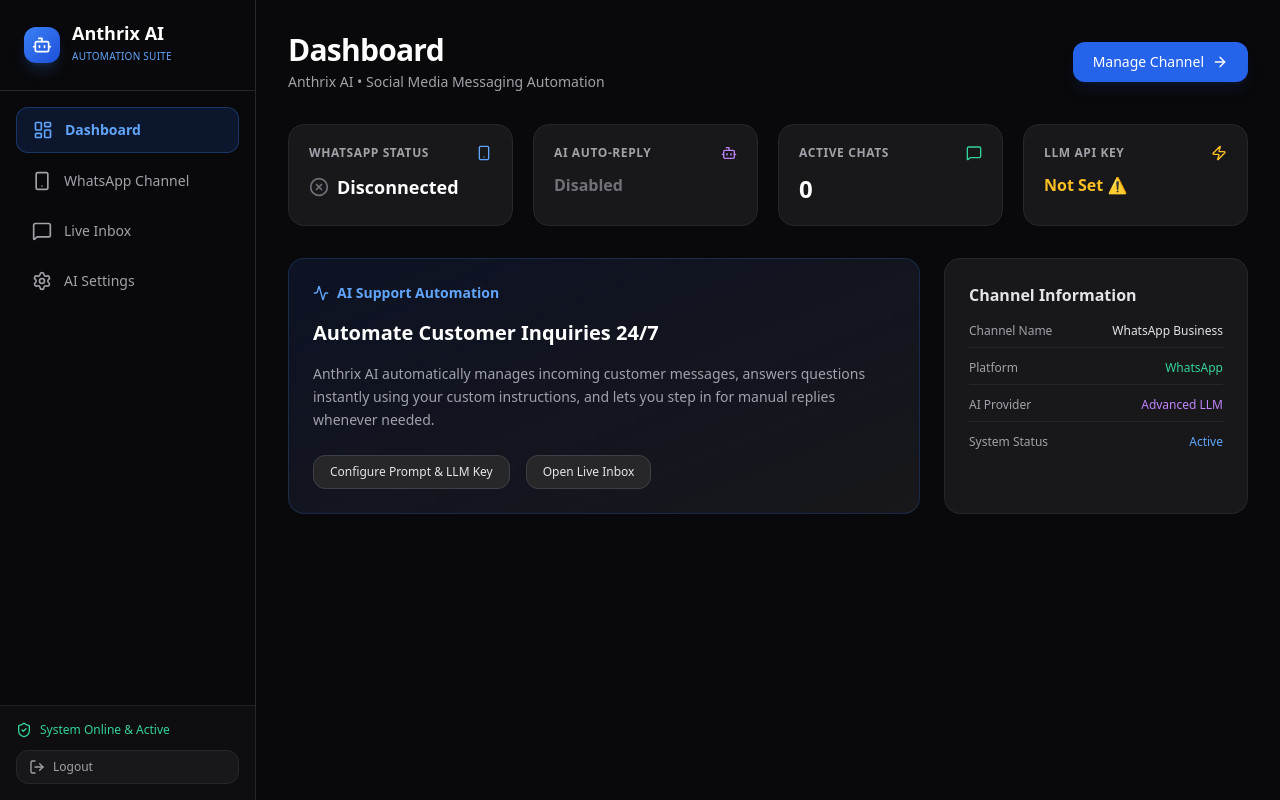
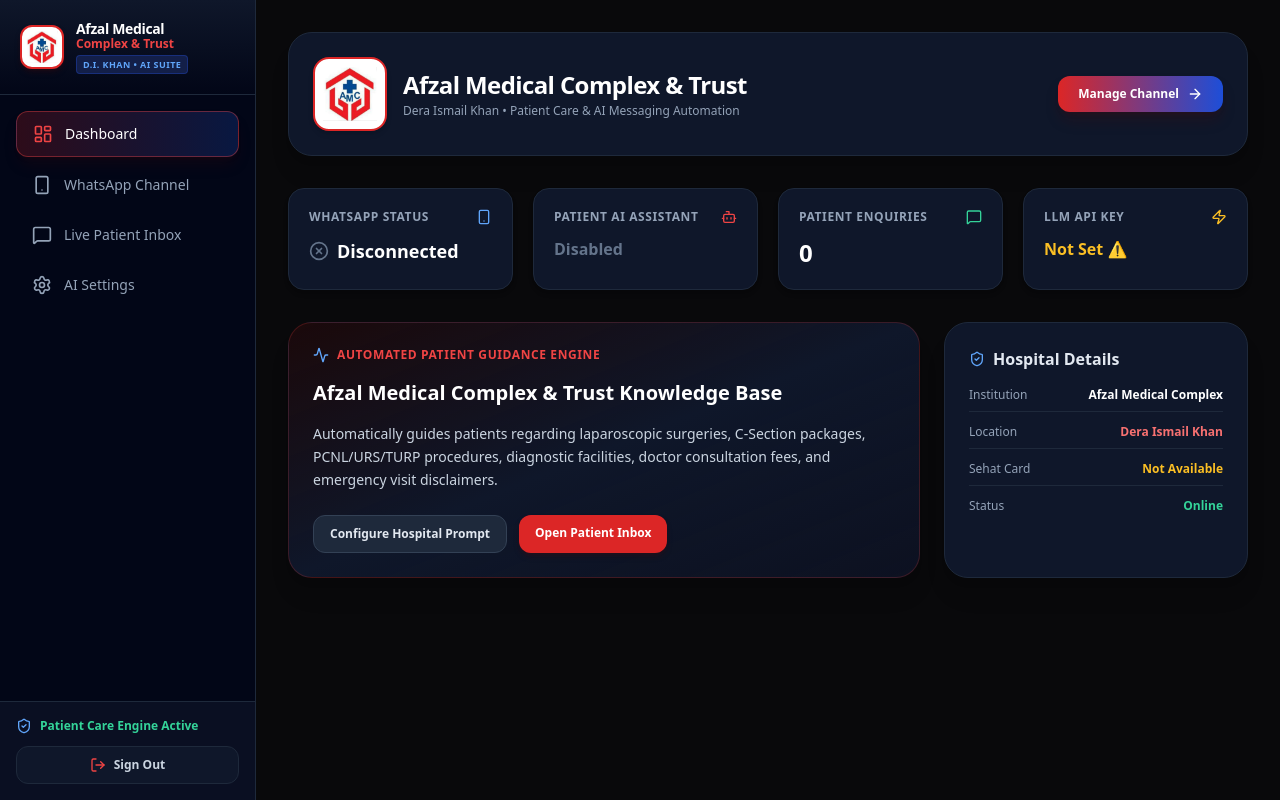
Before and after one commit to thomassatalbay-eng/Whatsapp, a Next.js app in the folder frontend/: page / in a window 1280 px wide. Built offline with nearby package versions, Linux system fonts and the light colour scheme; no server answers; sample sign-in values are in the browser's storage.

Commit message:
Rebrand to Afzal Medical Complex & Trust with logo and Red/Blue theme

```diff
--- a/frontend/src/app/login/page.tsx
+++ b/frontend/src/app/login/page.tsx
@@ -1,9 +1,10 @@
 "use client";
 
 import { useState } from "react";
+import Image from "next/image";
 import { useRouter } from "next/navigation";
 import { fetchApi } from "@/lib/api";
-import { Lock, User, Bot, LogIn, ShieldCheck, AlertCircle } from "lucide-react";
+import { Lock, User, LogIn, ShieldCheck, AlertCircle } from "lucide-react";
 
 export default function LoginPage() {
   const router = useRouter();
@@ -37,23 +38,32 @@
   };
 
   return (
-    <div className="min-h-[80vh] flex items-center justify-center p-4">
-      <div className="w-full max-w-md space-y-8 bg-zinc-900 p-8 rounded-3xl border border-zinc-800 shadow-2xl">
+    <div className="min-h-screen flex items-center justify-center p-4 bg-slate-950">
+      <div className="w-full max-w-md space-y-8 bg-slate-900 p-8 rounded-3xl border-2 border-slate-800 shadow-2xl shadow-red-950/20">
         {/* Header Logo & Title */}
-        <div className="text-center space-y-3">
-          <div className="inline-flex items-center justify-center w-14 h-14 rounded-2xl bg-gradient-to-br from-blue-500 to-blue-700 shadow-lg shadow-blue-500/20">
-            <Bot className="text-white w-7 h-7" />
+        <div className="text-center space-y-4">
+          <div className="inline-block p-2 rounded-2xl bg-white border-2 border-red-600 shadow-lg shadow-red-900/30">
+            <Image
+              src="/amc-logo.jpg"
+              alt="Afzal Medical Complex Logo"
+              width={72}
+              height={72}
+              className="object-contain mx-auto"
+            />
           </div>
           <div>
-            <h1 className="text-2xl font-extrabold text-white tracking-tight">Afzal Medical Complex</h1>
-            <p className="text-xs text-blue-400 font-medium tracking-wide mt-1">ADMINISTRATOR LOGIN</p>
+            <h1 className="text-2xl font-black text-white tracking-tight">Afzal Medical Complex</h1>
+            <h2 className="text-sm font-bold text-red-500 tracking-wide">& Trust • D.I. Khan</h2>
+            <p className="text-xs text-blue-400 font-medium tracking-wider mt-1.5 uppercase">
+              AI Patient Care Administrator Portal
+            </p>
           </div>
         </div>
 
         {/* Error Alert */}
         {error && (
-          <div className="p-4 rounded-xl bg-red-500/10 border border-red-500/20 text-red-400 text-xs flex items-center gap-2">
-            <AlertCircle className="w-4 h-4 shrink-0" />
+          <div className="p-4 rounded-xl bg-red-500/10 border border-red-500/30 text-red-400 text-xs flex items-center gap-2">
+            <AlertCircle className="w-4 h-4 shrink-0 text-red-500" />
             <span>{error}</span>
           </div>
         )}
@@ -61,8 +71,8 @@
         {/* Login Form */}
         <form onSubmit={handleLogin} className="space-y-5">
           <div className="space-y-2">
-            <label className="block text-xs font-semibold uppercase text-zinc-400 tracking-wider">
-              Username
+            <label className="block text-xs font-bold uppercase text-slate-300 tracking-wider">
+              Admin Username
             </label>
             <div className="relative">
               <input
@@ -70,15 +80,15 @@
                 value={username}
                 onChange={(e) => setUsername(e.target.value)}
                 placeholder="Enter username..."
-                className="w-full bg-zinc-950 border border-zinc-800 rounded-xl pl-10 pr-4 py-3 text-sm text-white focus:outline-none focus:border-blue-500 transition-all"
+                className="w-full bg-slate-950 border border-slate-800 rounded-xl pl-10 pr-4 py-3 text-sm text-white focus:outline-none focus:border-red-500 transition-all"
                 required
               />
-              <User className="w-4 h-4 text-zinc-500 absolute left-3.5 top-1/2 -translate-y-1/2" />
+              <User className="w-4 h-4 text-slate-500 absolute left-3.5 top-1/2 -translate-y-1/2" />
             </div>
           </div>
 
           <div className="space-y-2">
-            <label className="block text-xs font-semibold uppercase text-zinc-400 tracking-wider">
+            <label className="block text-xs font-bold uppercase text-slate-300 tracking-wider">
               Password
             </label>
             <div className="relative">
@@ -87,31 +97,31 @@
                 value={password}
                 onChange={(e) => setPassword(e.target.value)}
                 placeholder="Enter password..."
-                className="w-full bg-zinc-950 border border-zinc-800 rounded-xl pl-10 pr-4 py-3 text-sm text-white focus:outline-none focus:border-blue-500 transition-all"
+                className="w-full bg-slate-950 border border-slate-800 rounded-xl pl-10 pr-4 py-3 text-sm text-white focus:outline-none focus:border-red-500 transition-all"
                 required
               />
-              <Lock className="w-4 h-4 text-zinc-500 absolute left-3.5 top-1/2 -translate-y-1/2" />
+              <Lock className="w-4 h-4 text-slate-500 absolute left-3.5 top-1/2 -translate-y-1/2" />
             </div>
           </div>
 
           <button
             type="submit"
             disabled={loading}
-            className="w-full py-3.5 bg-blue-600 hover:bg-blue-500 text-white font-semibold rounded-xl text-sm flex items-center justify-center gap-2 shadow-lg shadow-blue-900/20 transition-all"
+            className="w-full py-3.5 bg-gradient-to-r from-red-600 to-blue-700 hover:from-red-500 hover:to-blue-600 text-white font-bold rounded-xl text-sm flex items-center justify-center gap-2 shadow-lg shadow-red-900/30 transition-all"
           >
             {loading ? (
               <div className="w-4 h-4 border-2 border-white border-t-transparent rounded-full animate-spin" />
             ) : (
               <>
-                <LogIn className="w-4 h-4" /> Sign In
+                <LogIn className="w-4 h-4" /> Secure Admin Login
               </>
             )}
           </button>
         </form>
 
         {/* Security badge */}
-        <div className="flex items-center justify-center gap-2 text-xs text-zinc-500 pt-2 border-t border-zinc-800/80">
-          <ShieldCheck className="w-4 h-4 text-emerald-400" /> Secure Admin Access
+        <div className="flex items-center justify-center gap-2 text-xs text-slate-400 pt-3 border-t border-slate-800">
+          <ShieldCheck className="w-4 h-4 text-blue-400" /> Authorized Medical Personnel Only
         </div>
       </div>
     </div>
--- a/frontend/src/app/page.tsx
+++ b/frontend/src/app/page.tsx
@@ -1,8 +1,9 @@
 "use client";
 
 import { useState, useEffect } from "react";
+import Image from "next/image";
 import { fetchApi } from "@/lib/api";
-import { Smartphone, Bot, MessageSquare, Zap, Activity, CheckCircle2, XCircle, ArrowRight } from "lucide-react";
+import { Smartphone, Bot, MessageSquare, Zap, Activity, CheckCircle2, XCircle, ArrowRight, ShieldCheck } from "lucide-react";
 import Link from "next/link";
 
 export default function DashboardPage() {
@@ -37,27 +38,38 @@
   return (
     <div className="space-y-8 max-w-6xl mx-auto">
       {/* Header */}
-      <div className="flex justify-between items-center">
-        <div>
-          <h1 className="text-3xl font-extrabold text-white tracking-tight">Dashboard</h1>
-          <p className="text-zinc-400 mt-1 text-sm">
-            Anthrix AI • Social Media Messaging Automation
-          </p>
+      <div className="flex flex-col sm:flex-row justify-between items-start sm:items-center gap-4 bg-slate-900 p-6 rounded-3xl border border-slate-800 shadow-xl">
+        <div className="flex items-center gap-4">
+          <div className="p-2 rounded-2xl bg-white border-2 border-red-600 shadow-md shrink-0">
+            <Image
+              src="/amc-logo.jpg"
+              alt="Afzal Medical Complex Logo"
+              width={54}
+              height={54}
+              className="object-contain"
+            />
+          </div>
+          <div>
+            <h1 className="text-2xl font-black text-white tracking-tight">Afzal Medical Complex & Trust</h1>
+            <p className="text-slate-400 text-xs font-medium mt-0.5">
+              Dera Ismail Khan • Patient Care & AI Messaging Automation
+            </p>
+          </div>
         </div>
 
         <Link
           href="/instance"
-          className="inline-flex items-center gap-2 px-5 py-2.5 rounded-xl bg-blue-600 hover:bg-blue-500 text-white font-medium shadow-lg shadow-blue-900/20 transition-all text-sm"
+          className="inline-flex items-center gap-2 px-5 py-2.5 rounded-xl bg-gradient-to-r from-red-600 to-blue-700 hover:from-red-500 hover:to-blue-600 text-white font-bold shadow-lg shadow-red-950/30 transition-all text-xs"
         >
           Manage Channel <ArrowRight className="w-4 h-4" />
         </Link>
       </div>
 
-      {/* Quick Stats */}
+      {/* Quick Stats Grid */}
       <div className="grid grid-cols-1 md:grid-cols-4 gap-5">
         {/* Status Card */}
-        <div className="p-5 rounded-2xl bg-zinc-900 border border-zinc-800 space-y-3">
-          <div className="flex justify-between items-center text-zinc-400 text-xs font-semibold uppercase tracking-wider">
+        <div className="p-5 rounded-2xl bg-slate-900 border border-slate-800 space-y-3 shadow-md">
+          <div className="flex justify-between items-center text-slate-400 text-xs font-bold uppercase tracking-wider">
             WhatsApp Status
             <Smartphone className="w-4 h-4 text-blue-400" />
           </div>
@@ -67,7 +79,7 @@
             ) : isConnecting ? (
               <div className="w-4 h-4 border-2 border-amber-400 border-t-transparent rounded-full animate-spin shrink-0" />
             ) : (
-              <XCircle className="w-5 h-5 text-zinc-500 shrink-0" />
+              <XCircle className="w-5 h-5 text-slate-500 shrink-0" />
             )}
             <span className="text-lg font-bold text-white">
               {isConnected ? "Connected" : isConnecting ? "Connecting..." : "Disconnected"}
@@ -76,26 +88,26 @@
         </div>
 
         {/* AI Auto-reply Card */}
-        <div className="p-5 rounded-2xl bg-zinc-900 border border-zinc-800 space-y-3">
-          <div className="flex justify-between items-center text-zinc-400 text-xs font-semibold uppercase tracking-wider">
-            AI Auto-Reply
-            <Bot className="w-4 h-4 text-purple-400" />
+        <div className="p-5 rounded-2xl bg-slate-900 border border-slate-800 space-y-3 shadow-md">
+          <div className="flex justify-between items-center text-slate-400 text-xs font-bold uppercase tracking-wider">
+            Patient AI Assistant
+            <Bot className="w-4 h-4 text-red-500" />
           </div>
           <div className="text-lg font-bold text-white flex items-center gap-2">
             {settings?.autoReplyEnabled ? (
-              <span className="text-emerald-400 flex items-center gap-1.5 text-base">
+              <span className="text-emerald-400 flex items-center gap-1.5 text-base font-bold">
                 <span className="w-2.5 h-2.5 rounded-full bg-emerald-400 animate-pulse" /> Active
               </span>
             ) : (
-              <span className="text-zinc-500 text-base">Disabled</span>
+              <span className="text-slate-500 text-base font-bold">Disabled</span>
             )}
           </div>
         </div>
 
         {/* Total Conversations */}
-        <div className="p-5 rounded-2xl bg-zinc-900 border border-zinc-800 space-y-3">
-          <div className="flex justify-between items-center text-zinc-400 text-xs font-semibold uppercase tracking-wider">
-            Active Chats
+        <div className="p-5 rounded-2xl bg-slate-900 border border-slate-800 space-y-3 shadow-md">
+          <div className="flex justify-between items-center text-slate-400 text-xs font-bold uppercase tracking-wider">
+            Patient Enquiries
             <MessageSquare className="w-4 h-4 text-emerald-400" />
           </div>
           <div className="text-2xl font-bold text-white">
@@ -104,8 +116,8 @@
         </div>
 
         {/* LLM Key Status */}
-        <div className="p-5 rounded-2xl bg-zinc-900 border border-zinc-800 space-y-3">
-          <div className="flex justify-between items-center text-zinc-400 text-xs font-semibold uppercase tracking-wider">
+        <div className="p-5 rounded-2xl bg-slate-900 border border-slate-800 space-y-3 shadow-md">
+          <div className="flex justify-between items-center text-slate-400 text-xs font-bold uppercase tracking-wider">
             LLM API Key
             <Zap className="w-4 h-4 text-amber-400" />
           </div>
@@ -119,53 +131,55 @@
         </div>
       </div>
 
-      {/* Main Grid */}
+      {/* Main Content Grid */}
       <div className="grid grid-cols-1 md:grid-cols-3 gap-6">
-        {/* Quick Action Box */}
-        <div className="p-6 rounded-2xl bg-gradient-to-br from-blue-900/20 to-zinc-900 border border-blue-500/20 md:col-span-2 space-y-4">
-          <div className="flex items-center gap-2 text-blue-400 font-semibold text-sm">
-            <Activity className="w-4 h-4" /> AI Support Automation
+        {/* Patient Care Banner */}
+        <div className="p-6 rounded-3xl bg-gradient-to-br from-red-950/30 via-slate-900 to-blue-950/30 border border-red-500/20 md:col-span-2 space-y-4 shadow-xl">
+          <div className="flex items-center gap-2 text-red-500 font-bold text-xs uppercase tracking-wider">
+            <Activity className="w-4 h-4 text-blue-400" /> Automated Patient Guidance Engine
           </div>
-          <h2 className="text-xl font-bold text-white">Automate Customer Inquiries 24/7</h2>
-          <p className="text-sm text-zinc-400 leading-relaxed">
-            Anthrix AI automatically manages incoming customer messages, answers questions instantly using your custom instructions, and lets you step in for manual replies whenever needed.
+          <h2 className="text-xl font-extrabold text-white">Afzal Medical Complex & Trust Knowledge Base</h2>
+          <p className="text-sm text-slate-300 leading-relaxed">
+            Automatically guides patients regarding laparoscopic surgeries, C-Section packages, PCNL/URS/TURP procedures, diagnostic facilities, doctor consultation fees, and emergency visit disclaimers.
           </p>
 
-          <div className="flex gap-4 pt-2">
+          <div className="flex flex-wrap gap-3 pt-2">
             <Link
               href="/settings"
-              className="px-4 py-2 rounded-xl bg-zinc-800 hover:bg-zinc-700 text-zinc-200 font-medium text-xs border border-zinc-700 transition-all"
+              className="px-4 py-2.5 rounded-xl bg-slate-800 hover:bg-slate-700 text-slate-200 font-semibold text-xs border border-slate-700 transition-all"
             >
-              Configure Prompt & LLM Key
+              Configure Hospital Prompt
             </Link>
             <Link
               href="/chats"
-              className="px-4 py-2 rounded-xl bg-zinc-800 hover:bg-zinc-700 text-zinc-200 font-medium text-xs border border-zinc-700 transition-all"
+              className="px-4 py-2.5 rounded-xl bg-red-600 hover:bg-red-500 text-white font-bold text-xs shadow-md shadow-red-950/30 transition-all"
             >
-              Open Live Inbox
+              Open Patient Inbox
             </Link>
           </div>
         </div>
 
-        {/* System Info */}
-        <div className="p-6 rounded-2xl bg-zinc-900 border border-zinc-800 space-y-4">
-          <h3 className="font-bold text-zinc-200 text-base">Channel Information</h3>
-          <div className="space-y-3 text-xs text-zinc-400">
-            <div className="flex justify-between border-b border-zinc-800 pb-2">
-              <span>Channel Name</span>
-              <span className="text-zinc-200 font-medium">WhatsApp Business</span>
+        {/* Hospital Overview */}
+        <div className="p-6 rounded-3xl bg-slate-900 border border-slate-800 space-y-4 shadow-xl">
+          <h3 className="font-bold text-slate-200 text-base flex items-center gap-2">
+            <ShieldCheck className="w-4 h-4 text-blue-400" /> Hospital Details
+          </h3>
+          <div className="space-y-3 text-xs text-slate-400">
+            <div className="flex justify-between border-b border-slate-800 pb-2">
+              <span>Institution</span>
+              <span className="text-white font-bold">Afzal Medical Complex</span>
             </div>
-            <div className="flex justify-between border-b border-zinc-800 pb-2">
-              <span>Platform</span>
-              <span className="text-emerald-400 font-medium">WhatsApp</span>
+            <div className="flex justify-between border-b border-slate-800 pb-2">
+              <span>Location</span>
+              <span className="text-red-400 font-semibold">Dera Ismail Khan</span>
             </div>
-            <div className="flex justify-between border-b border-zinc-800 pb-2">
-              <span>AI Provider</span>
-              <span className="text-purple-400 font-medium">Advanced LLM</span>
+            <div className="flex justify-between border-b border-slate-800 pb-2">
+              <span>Sehat Card</span>
+              <span className="text-amber-400 font-bold">Not Available</span>
             </div>
             <div className="flex justify-between">
-              <span>System Status</span>
-              <span className="text-blue-400 font-medium">Active</span>
+              <span>Status</span>
+              <span className="text-emerald-400 font-bold">Online</span>
             </div>
           </div>
         </div>
--- a/frontend/src/components/Sidebar.tsx
+++ b/frontend/src/components/Sidebar.tsx
@@ -1,8 +1,9 @@
 "use client";
 
 import Link from "next/link";
+import Image from "next/image";
 import { usePathname, useRouter } from "next/navigation";
-import { LayoutDashboard, Smartphone, MessageSquare, Settings, Bot, ShieldCheck, LogOut } from "lucide-react";
+import { LayoutDashboard, Smartphone, MessageSquare, Settings, ShieldCheck, LogOut, Cross, Key } from "lucide-react";
 
 export function Sidebar() {
   const pathname = usePathname();
@@ -18,21 +19,32 @@
   const navItems = [
     { name: "Dashboard", href: "/", icon: LayoutDashboard },
     { name: "WhatsApp Channel", href: "/instance", icon: Smartphone },
-    { name: "Live Inbox", href: "/chats", icon: MessageSquare },
+    { name: "Live Patient Inbox", href: "/chats", icon: MessageSquare },
     { name: "AI Settings", href: "/settings", icon: Settings },
   ];
 
   return (
-    <aside className="w-64 bg-zinc-950 border-r border-zinc-800 flex flex-col justify-between shrink-0 h-screen sticky top-0">
+    <aside className="w-64 bg-slate-950 border-r border-slate-800 flex flex-col justify-between shrink-0 h-screen sticky top-0">
       <div>
-        {/* Brand */}
-        <div className="p-6 border-b border-zinc-800 flex items-center gap-3">
-          <div className="flex items-center justify-center w-9 h-9 rounded-xl bg-gradient-to-br from-blue-500 to-blue-700 shadow-lg shadow-blue-500/20">
-            <Bot className="text-white w-5 h-5" />
-          </div>
-          <div>
-            <h1 className="font-bold text-lg text-white leading-none">Anthrix AI</h1>
-            <span className="text-[10px] text-blue-400 font-medium tracking-wide">AUTOMATION SUITE</span>
+        {/* Brand Header */}
+        <div className="p-5 border-b border-slate-800 bg-gradient-to-b from-slate-900 to-slate-950">
+          <div className="flex items-center gap-3">
+            <div className="relative w-11 h-11 rounded-xl bg-white p-1 shadow-md shadow-red-950/30 border-2 border-red-600 overflow-hidden shrink-0 flex items-center justify-center">
+              <Image
+                src="/amc-logo.jpg"
+                alt="Afzal Medical Complex Logo"
+                width={40}
+                height={40}
+                className="object-contain"
+              />
+            </div>
+            <div>
+              <h1 className="font-extrabold text-sm text-white leading-tight tracking-tight">Afzal Medical</h1>
+              <h2 className="font-bold text-xs text-red-500 leading-none">Complex & Trust</h2>
+              <span className="inline-block mt-1 text-[9px] font-bold text-blue-400 tracking-wider uppercase px-1.5 py-0.5 rounded bg-blue-950/80 border border-blue-800/50">
+                D.I. Khan • AI Suite
+              </span>
+            </div>
           </div>
         </div>
 
@@ -47,11 +59,11 @@
                 href={item.href}
                 className={`flex items-center gap-3 px-4 py-3 rounded-xl text-sm font-medium transition-all ${
                   isActive
-                    ? "bg-blue-600/15 text-blue-400 border border-blue-500/30 font-semibold"
-                    : "text-zinc-400 hover:text-zinc-200 hover:bg-zinc-900/60"
+                    ? "bg-gradient-to-r from-red-600/20 to-blue-600/20 text-white border border-red-500/40 font-bold shadow-lg shadow-red-950/20"
+                    : "text-slate-400 hover:text-white hover:bg-slate-900/80"
                 }`}
               >
-                <Icon className={`w-5 h-5 ${isActive ? "text-blue-400" : "text-zinc-400"}`} />
+                <Icon className={`w-5 h-5 ${isActive ? "text-red-500" : "text-slate-400"}`} />
                 {item.name}
               </Link>
             );
@@ -60,16 +72,16 @@
       </div>
 
       {/* Footer & Logout */}
-      <div className="p-4 border-t border-zinc-800/80 bg-zinc-900/40 space-y-3">
-        <div className="flex items-center gap-2 text-xs text-emerald-400 font-medium">
-          <ShieldCheck className="w-4 h-4" /> System Online & Active
+      <div className="p-4 border-t border-slate-800 bg-slate-900/60 space-y-3">
+        <div className="flex items-center gap-2 text-xs text-emerald-400 font-semibold">
+          <ShieldCheck className="w-4 h-4 text-blue-400" /> Patient Care Engine Active
         </div>
 
         <button
           onClick={handleLogout}
-          className="w-full px-3 py-2 rounded-xl bg-zinc-900 hover:bg-red-500/10 text-zinc-400 hover:text-red-400 border border-zinc-800 hover:border-red-500/30 text-xs font-medium flex items-center gap-2 transition-all"
+          className="w-full px-3 py-2.5 rounded-xl bg-slate-900 hover:bg-red-600/15 text-slate-300 hover:text-red-400 border border-slate-800 hover:border-red-500/30 text-xs font-semibold flex items-center justify-center gap-2 transition-all"
         >
-          <LogOut className="w-4 h-4" /> Logout
+          <LogOut className="w-4 h-4 text-red-500" /> Sign Out
         </button>
       </div>
     </aside>
```
Also changed, not shown: frontend/src/app/chats/page.tsx (+34 -34 lines), frontend/public/amc-logo.jpg (added).
